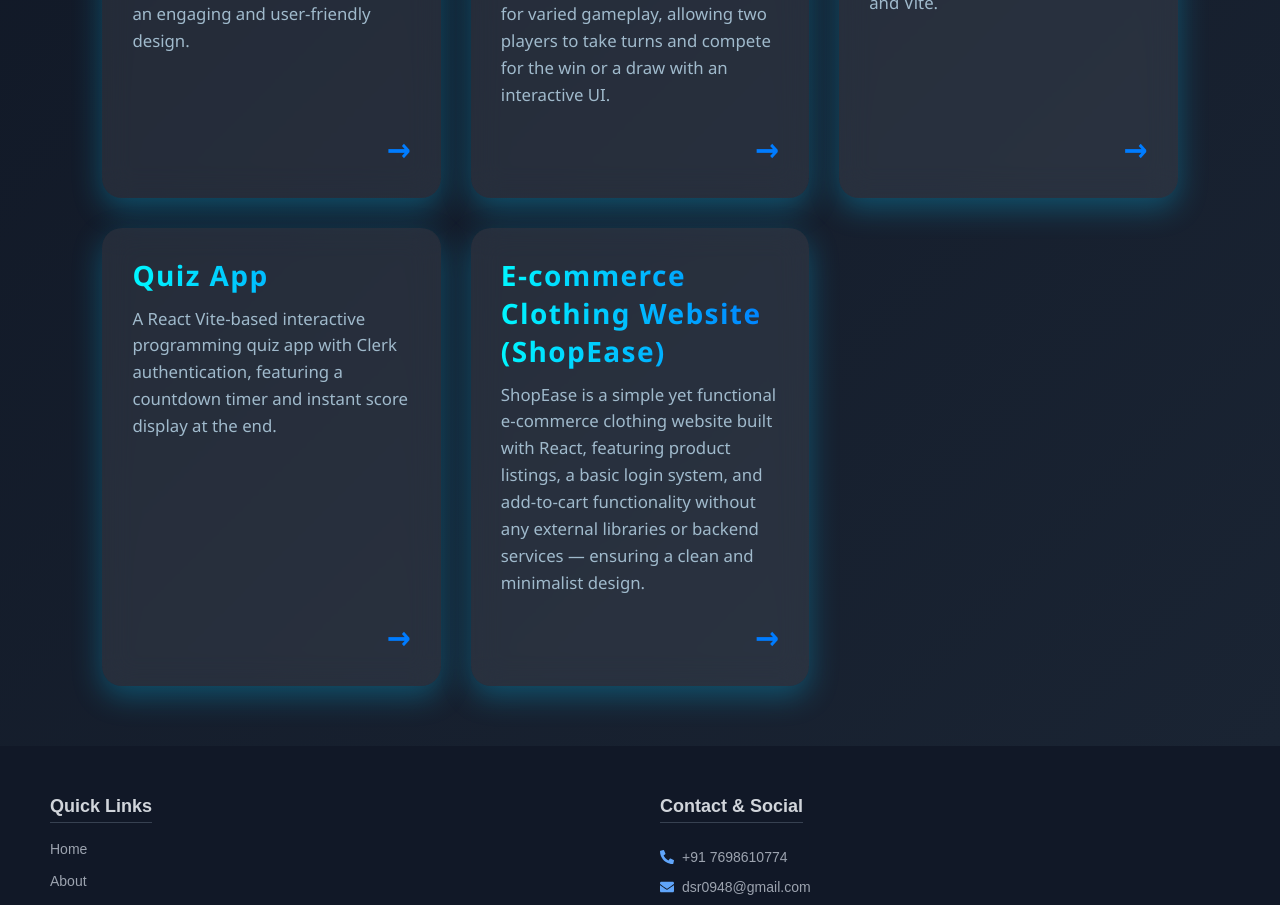
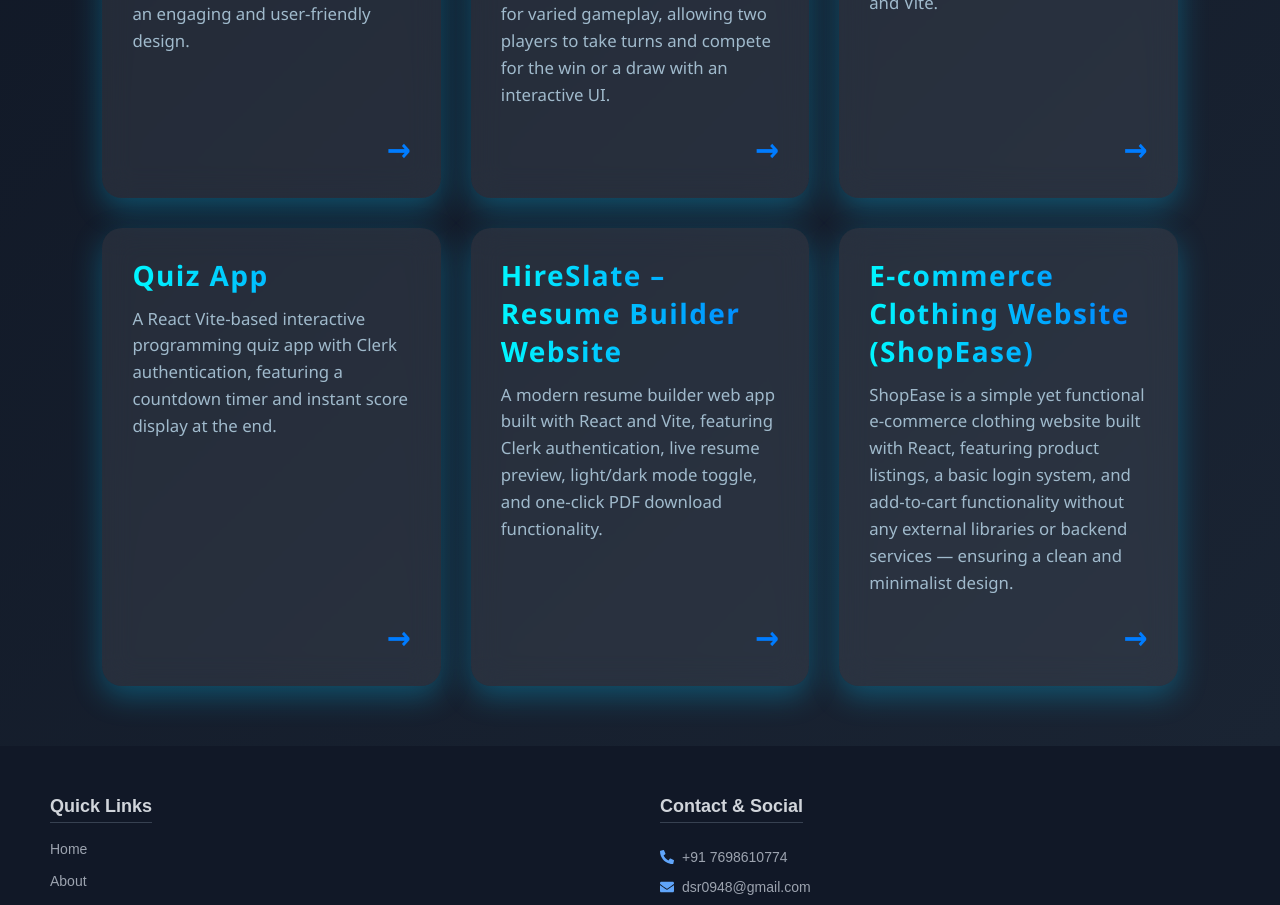
Before and after one commit to dsr096/portfoliofinal0948, a React (Create React App) app: page /#/projects in a window 1280 px wide. Shown: the part 920-1825 px from the top of the page. Built offline with nearby package versions, Linux system fonts and the light colour scheme.

Commit message:
Updated project with new features

```diff
--- a/src/Pages/Projects.js
+++ b/src/Pages/Projects.js
@@ -40,6 +40,11 @@
     description: "A React Vite-based interactive programming quiz app with Clerk authentication, featuring a countdown timer and instant score display at the end.",
   },
   {
+    title: "HireSlate – Resume Builder Website",
+    url: "https://hireslate.vercel.app/",
+    description: "A modern resume builder web app built with React and Vite, featuring Clerk authentication, live resume preview, light/dark mode toggle, and one-click PDF download functionality.",
+  },
+  {
     title: "E-commerce Clothing Website (ShopEase)",
     url: "https://shopease096123.vercel.app/",
     description: "ShopEase is a simple yet functional e-commerce clothing website built with React, featuring product listings, a basic login system, and add-to-cart functionality without any external libraries or backend services — ensuring a clean and minimalist design.",
@@ -69,7 +74,7 @@
           ))}
         </div>
       </section>
-      <Footer/>
+      <Footer />
     </>
   );
 };
```
Also changed, not shown: 1 other file (tests, documents, lock files or other folders).
